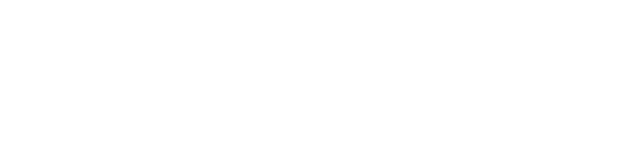
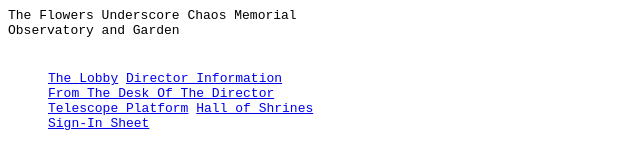
Before and after one commit to flowerschaos/website, a plain HTML site: page index.html in a window 1280 px wide. Shown: the whole page, without its empty margins (0-640 px from the left). Drawn offline with Linux system fonts and the light colour scheme.

Commit message:
testing css

```diff
--- a/index.html
+++ b/index.html
@@ -7,6 +7,20 @@
     <link rel='stylesheet' href='indexstyle.css'/>
 </head>
 <body>
-
+<div class="container">
+<header>
+The Flowers Underscore Chaos Memorial Observatory and Garden
+</header>
+<aside>
+<ul>
+    <a href="#">The Lobby</a>
+    <a href="#">Director Information</a>
+    <a href="#">From The Desk Of The Director</a>
+    <a href="#">Telescope Platform</a>
+    <a href="#">Hall of Shrines</a>
+    <a href="#">Sign-In Sheet</a>
+    </ul>
+</aside>
+</div>
 </body>
 </html>
--- a/indexstyle.css
+++ b/indexstyle.css
@@ -0,0 +1,10 @@
+.container {
+    font-family: monospace;
+    display: grid;
+    grid-template-columns: 1fr 3fr;
+    gap: 20px;
+  }
+  aside {
+    grid-column: 1;
+    grid-row: 2;
+  }
```
